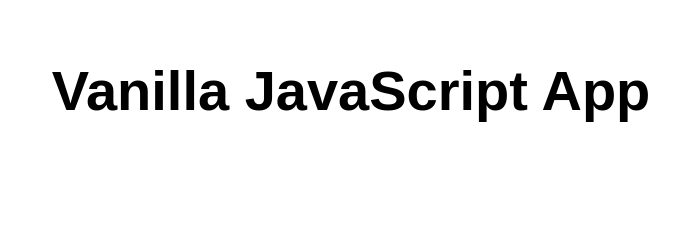
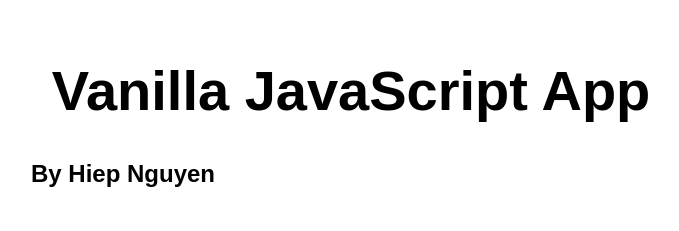
Before and after one commit to hiepdng/my-first-static-web-app, a website: page src/index.html in a window 1280 px wide. Shown: the whole page, without its empty margins (289-968 px from the left). Drawn offline with Linux system fonts and the light colour scheme.

Commit message:
Update index.html

```diff
--- a/src/index.html
+++ b/src/index.html
@@ -11,6 +11,7 @@
 <body>
   <main>
     <h1>Vanilla JavaScript App</h1>
+    <h2>By Hiep Nguyen</h2>
   </main>
 </body>
 
```
